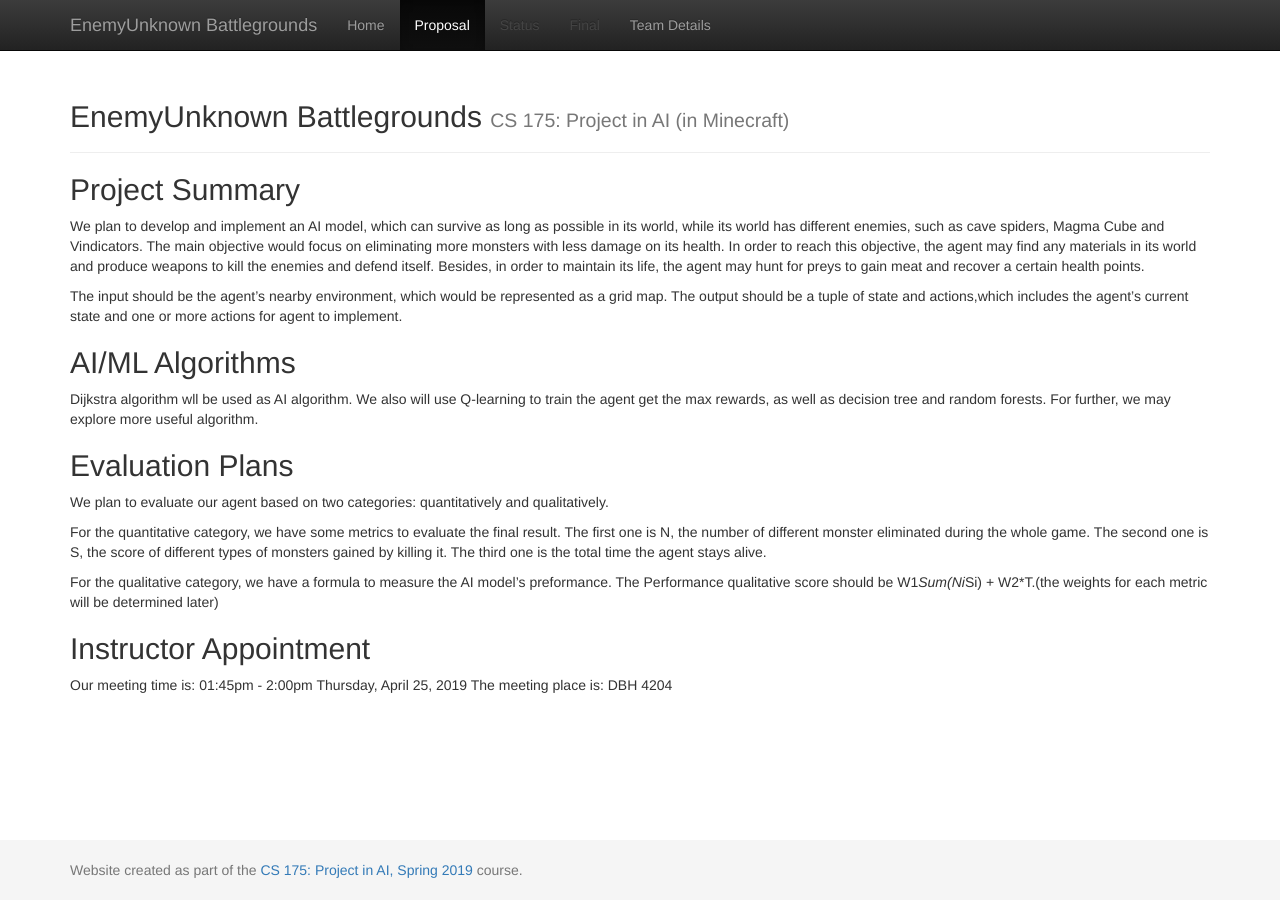
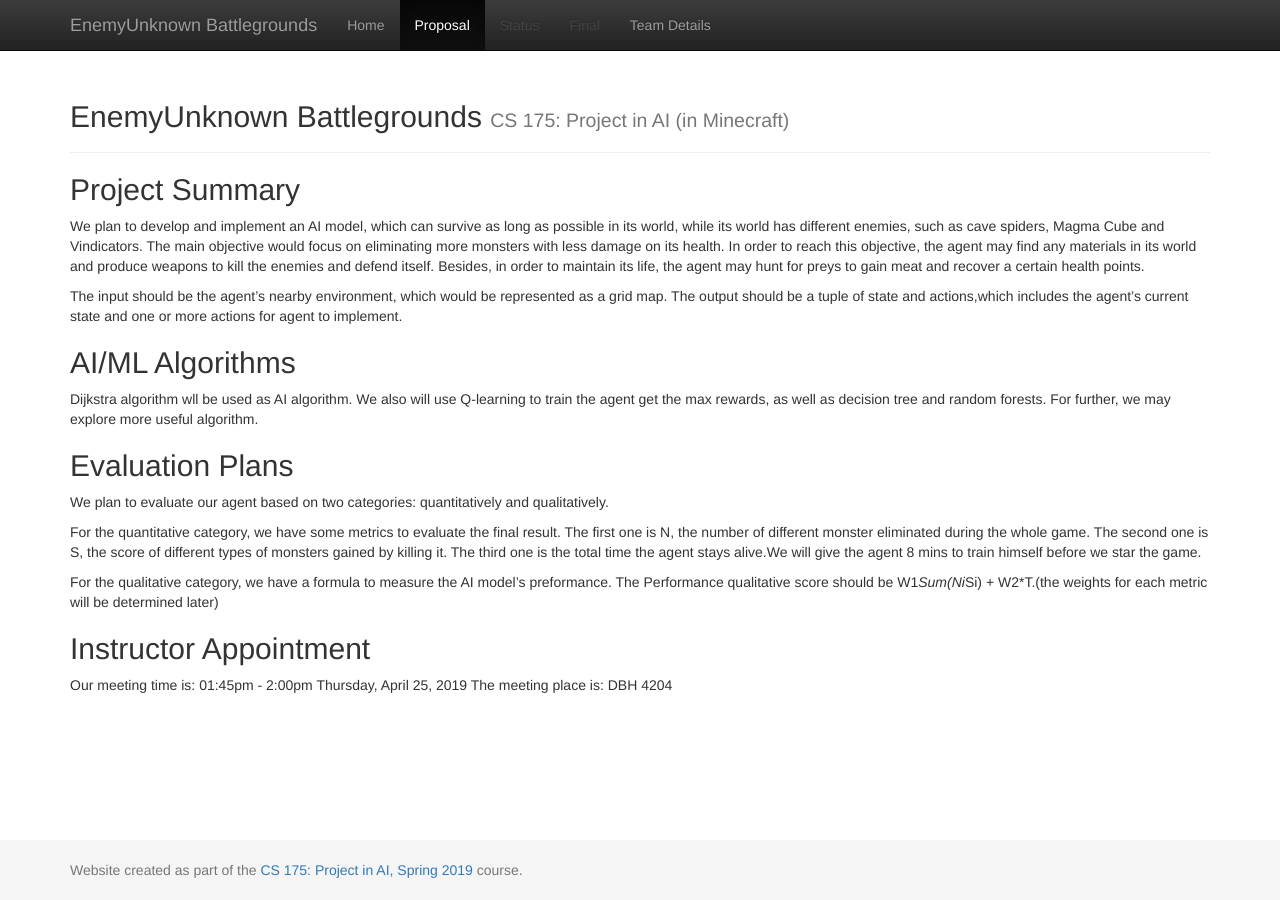
Before and after one commit to chenhaoy1/EnemyUnknown-Battlegrounds, a Jekyll site: the page built from docs/proposal.md, in a window 1280 px wide. Built offline with Jekyll 4.4.1, drawn with Linux system fonts in a browser that asks for light colours.

Commit message:
Update proposal.md

```diff
--- a/docs/proposal.md
+++ b/docs/proposal.md
@@ -19,7 +19,7 @@
 
 We plan to evaluate our agent based on two categories: quantitatively and qualitatively.
 
-For the quantitative category, we have some metrics to evaluate the final result. The first one is N, the number of different monster eliminated during the whole game. The second one is S, the score of different types of monsters gained by killing it. The third one is the total time the agent stays alive.
+For the quantitative category, we have some metrics to evaluate the final result. The first one is N, the number of different monster eliminated during the whole game. The second one is S, the score of different types of monsters gained by killing it. The third one is the total time the agent stays alive.We will give the agent 8 mins to train himself before we star the game.
 
 For the qualitative category, we have a formula to measure the AI model's preformance. The Performance qualitative score should be W1*Sum(Ni*Si) + W2*T.(the weights for each metric will be determined later)
 
```
